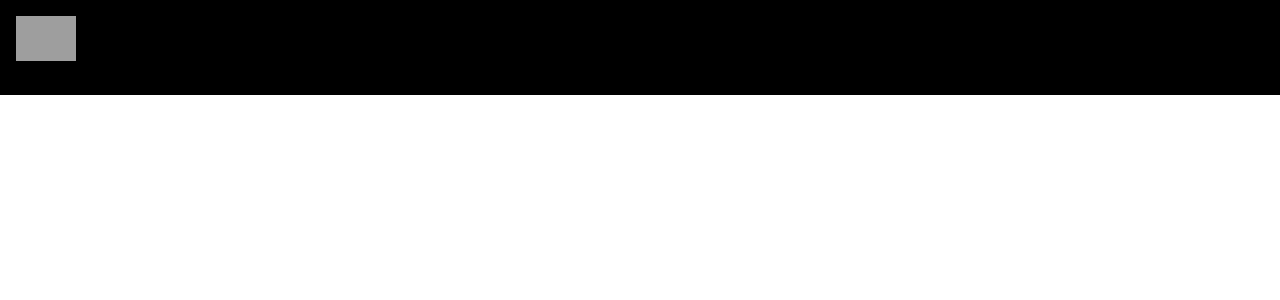
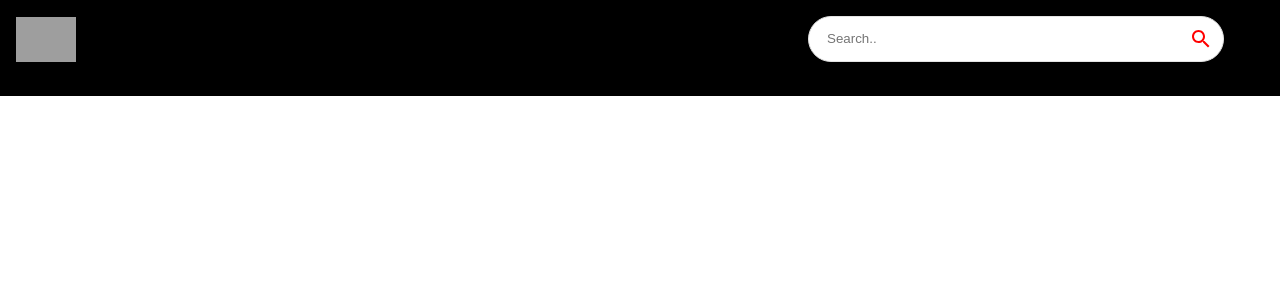
Before and after one commit to ikhushisingla/Youtube-clone, a React (Create React App) app: page / in a window 1280 px wide. Shown: the top 300 px of the page. Built offline with nearby package versions, Linux system fonts and the light colour scheme; grey boxes are pictures that could not be loaded.

Commit message:
search-bar added

```diff
--- a/src/components/Navbar.jsx
+++ b/src/components/Navbar.jsx
@@ -2,13 +2,17 @@
 import { Stack } from '@mui/material'
 import { Link } from 'react-router-dom'
 import {logo} from '../utils/constants'
+import SearchBar from './SearchBar'
 
 const Navbar = () => {
   return (
     <Stack direction="row" alignItems="center" p={2} sx={{position:'sticky', background:'#000',top:0,justifyContent:'space-between'}}>
+      {/* logo addes */}
       <Link to="/" style={{display:'flex' , alignItems:'center'}}>
         <img src={logo} alt='logo' height={45}/>
       </Link>
+      {/* search bar */}
+      <SearchBar/>
     </Stack>
   )
 }
--- a/src/components/SearchBar.jsx
+++ b/src/components/SearchBar.jsx
@@ -1,8 +1,18 @@
 import React from 'react'
+import { useState } from 'react'
+import { useNavigate } from 'react-router-dom'
+import { Paper,IconButton } from '@mui/material'
+import {Search} from '@mui/icons-material'
 
 const SearchBar = () => {
   return (
-    <div>SearchBar</div>
+    <Paper component="form" onSubmit={()=>{}} sx={{borderRadius:20 , border:'1px solid #e3e3e3' , pl:2 , boxShadow:'none' , mr:{sm:5}}}>
+      <input className='search-bar' placeholder='Search..' value="" onChange={()=>{}} />
+      <IconButton type='submit' sx={{p:'10px' , color:'red'}}>
+        <Search/>
+      </IconButton>
+
+    </Paper>
   )
 }
 
```
